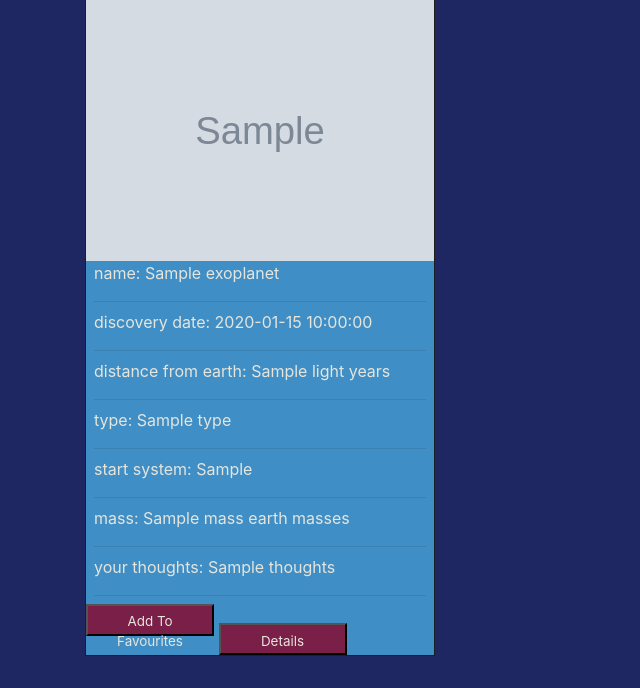
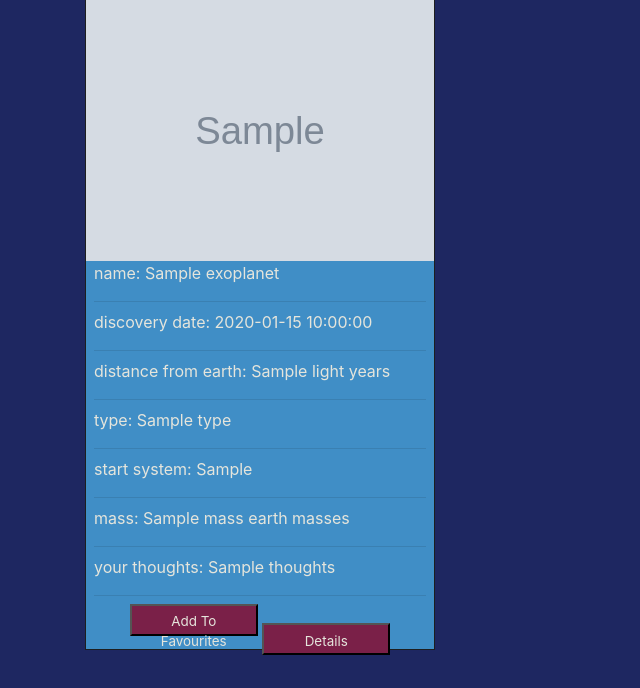
Before and after one commit to Astig-1982/The-Exoplanet-Project, a Flask app: page /exoplanets_display in a window 1280 px wide. Shown: the part 161-849 px from the top of the page, without its empty margins (0-640 px from the left). After the commit the page ends 816 px from the top, so only its background shows below. Run offline with Flask 2, Linux system fonts and the light colour scheme; grey boxes marked "Sample" are stand-in pictures; a database or web service that is not in the repository returns one stand-in record (values such as "Sample title"); some libraries are stand-ins or nearby versions.

Commit message:
Created div to contained action buttons and centered them

```diff
--- a/static/css/style.css
+++ b/static/css/style.css
@@ -77,3 +77,8 @@ body {
     text-align: center;
     padding-top: .3rem;
 }
+
+.centered_buttons {
+    text-align: center;
+    height: 2.8rem;
+}
--- a/templates/exoplanets.html
+++ b/templates/exoplanets.html
@@ -23,8 +23,10 @@
              <p class="exoplanet_properties">start system: {{exoplanet.star_system}}</p><hr class="separator">
              <p class="exoplanet_properties">mass: {{exoplanet.mass}} earth masses</p><hr class="separator">
              <p class="exoplanet_properties">your thoughts: {{exoplanet.thoughts}}</p><hr class="separator">
-             <a href="{{ url_for('add_favourites', exoplanet_id=exoplanet._id)}}"><button class="exoplanets_display_buttons">Add To Favourites</button></a>
-             <a href="{{ url_for('detailed_exoplanet', exoplanet_id=exoplanet._id) }}"><button class="exoplanets_display_buttons">Details</button></a>
+             <div class="centered_buttons">
+             <a href="{{ url_for('add_favourites', exoplanet_id=exoplanet._id)}}" id="margin-left"><button class="exoplanets_display_buttons">Add To Favourites</button></a>
+             <a href="{{ url_for('detailed_exoplanet', exoplanet_id=exoplanet._id) }}" id="float_right"><button class="exoplanets_display_buttons">Details</button></a>
+             </div>
        </div>
         </div>
         <hr>
```
